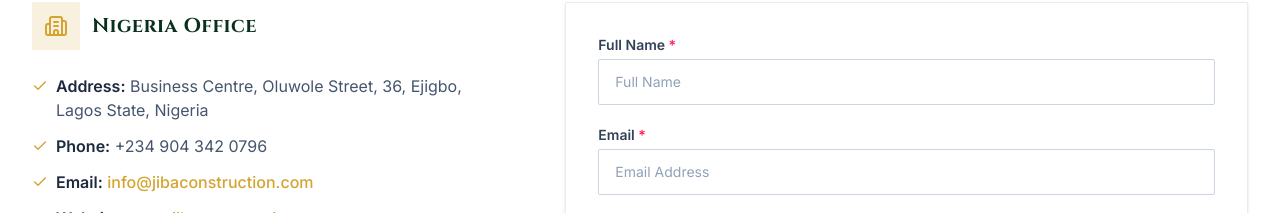
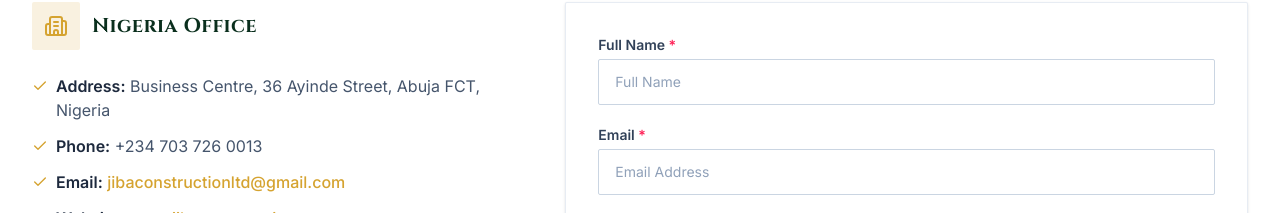
Before and after one commit to Tech-Design-Space/cstr, a Next.js app: page /contact in a window 1280 px wide. Shown: the part 587-800 px from the top of the page. Built offline with nearby package versions, Linux system fonts and the light colour scheme; no server answers.

Commit message:
upddated project nav

```diff
--- a/data/contactSection.ts
+++ b/data/contactSection.ts
@@ -3,9 +3,9 @@
 export const defaultContactSectionData: ContactSectionData = {
   officeInfo: {
     officeTitle: "Nigeria Office",
-    address: "Business Centre, Oluwole Street, 36, Ejigbo, Lagos State, Nigeria",
-    phone: "+234 904 342 0796",
-    email: "info@jibaconstruction.com",
+    address: "Business Centre, 36 Ayinde Street, Abuja FCT, Nigeria",
+    phone: "+234 703 726 0013",
+    email: "jibaconstructionltd@gmail.com",
     website: "www.jibaconstruction.com",
   },
   businessHours: {
```
